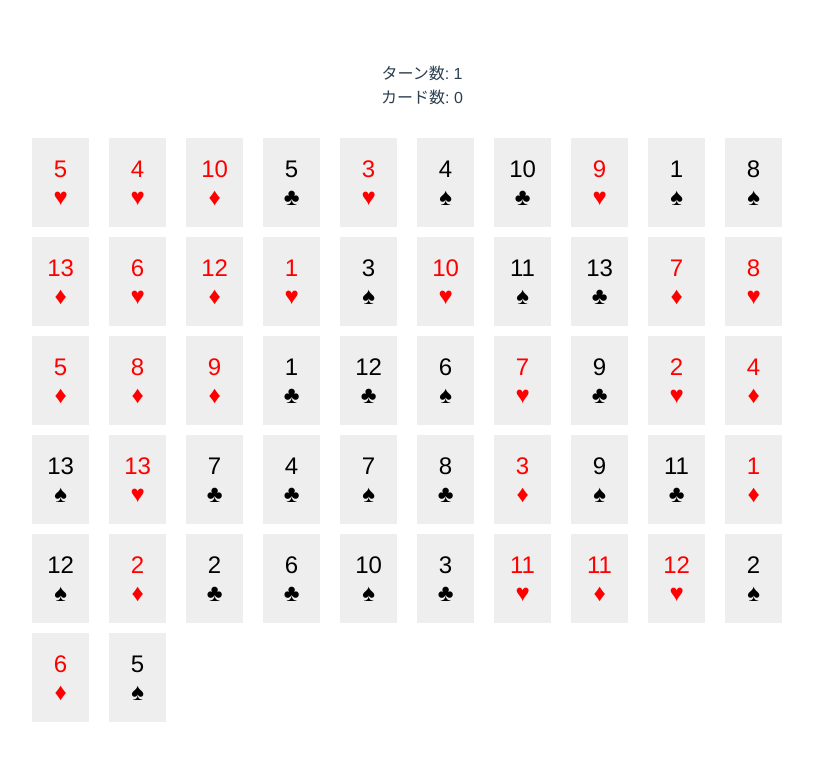
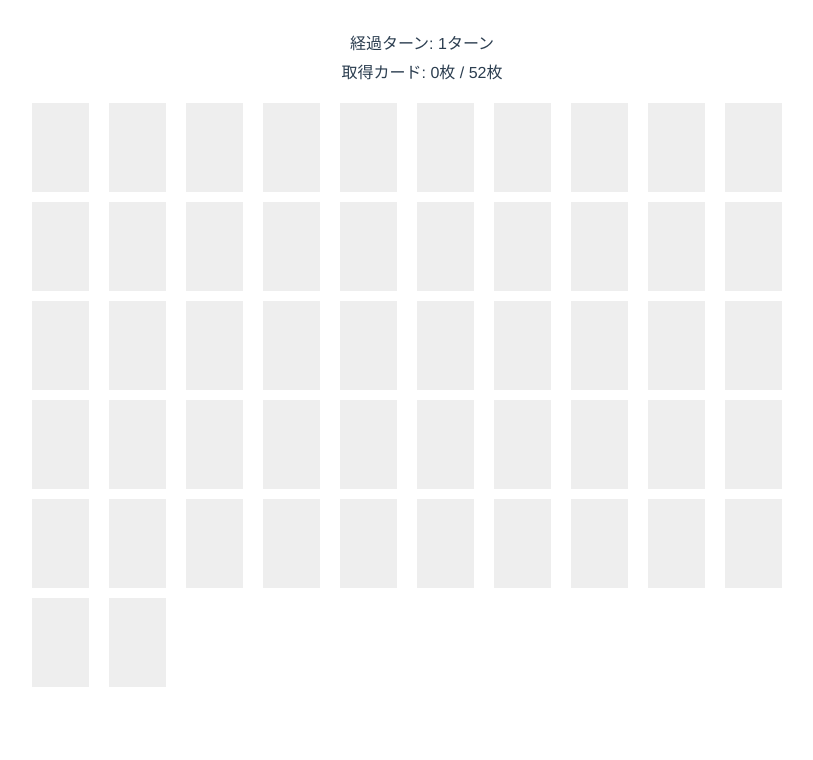
Before and after one commit to foolish-pine/concentration-game, a Vue app: page / in a window 1280 px wide. Shown: the top 760 px of the page, without its empty margins (218-1031 px from the left). Built offline with nearby package versions, Linux system fonts and the light colour scheme.

Commit message:
基本的な神経衰弱の機能追加

```diff
--- a/babel.config.js
+++ b/babel.config.js
@@ -1,3 +1,3 @@
 module.exports = {
-  presets: ["@vue/cli-plugin-babel/preset"],
+  presets: ["@vue/cli-plugin-babel/preset"]
 };
--- a/src/App.vue
+++ b/src/App.vue
@@ -10,8 +10,8 @@ import CardField from "./components/CardField.vue";
 
 @Component({
   components: {
-    CardField,
-  },
+    CardField
+  }
 })
 export default class App extends Vue {}
 </script>
@@ -23,7 +23,7 @@ export default class App extends Vue {}
   -moz-osx-font-smoothing: grayscale;
   text-align: center;
   color: #2c3e50;
-  margin-top: 60px;
+  margin-top: 30px;
   display: flex;
   justify-content: center;
 }
--- a/src/components/CardField.vue
+++ b/src/components/CardField.vue
@@ -1,54 +1,83 @@
 <template>
   <div class="container">
     <div class="counter">
-      <div class="turn-counter">ターン数: {{ turnCount }}</div>
-      <div class="card-counter">カード数: {{ cardCount }}</div>
+      <div class="turn-counter">経過ターン: {{ turnCount }}ターン</div>
+      <div class="card-counter">取得カード: {{ cardCount }}枚 / 52枚</div>
+      <div class="done" v-if="isGameDone">Done!!</div>
     </div>
     <div class="card-field">
       <div class="card-container" v-for="card in deck" :key="card.id">
         <div
           class="card card--red"
           v-if="card.symbol === 'heart'"
-          v-on:click="card.isClicked = !card.isClicked"
+          @click="selectCard(card.id)"
           v-bind:class="{
-            'card--clicked': card.isClicked,
+            'card--selected': card.isSelected
           }"
         >
-          <div class="card__number">{{ card.number }}</div>
-          <div class="card__symbol">♥</div>
+          <transition>
+            <div class="card--filter" v-if="card.isRemoved"></div>
+          </transition>
+          <transition>
+            <div class="card__number" v-if="card.isOpen">{{ card.number }}</div>
+          </transition>
+          <transition>
+            <div class="card__symbol" v-if="card.isOpen">♥</div>
+          </transition>
         </div>
         <div
           class="card card--red"
           v-else-if="card.symbol === 'tile'"
-          v-on:click="card.isClicked = !card.isClicked"
+          @click="selectCard(card.id)"
           v-bind:class="{
-            'card--clicked': card.isClicked,
+            'card--selected': card.isSelected
           }"
         >
-          <div class="card__number">{{ card.number }}</div>
-          <div class="card__symbol">♦</div>
+          <transition>
+            <div class="card--filter" v-if="card.isRemoved"></div>
+          </transition>
+          <transition>
+            <div class="card__number" v-if="card.isOpen">{{ card.number }}</div>
+          </transition>
+          <transition>
+            <div class="card__symbol" v-if="card.isOpen">♦</div>
+          </transition>
         </div>
         <div
           class="card card--black"
           v-else-if="card.symbol === 'clover'"
-          v-on:click="card.isClicked = !card.isClicked"
+          @click="selectCard(card.id)"
           v-bind:class="{
-            'card--clicked': card.isClicked,
+            'card--selected': card.isSelected
           }"
         >
-          <div class="card__number">{{ card.number }}</div>
-          <div class="card__symbol">♣</div>
+          <transition>
+            <div class="card--filter" v-if="card.isRemoved"></div>
+          </transition>
+          <transition>
+            <div class="card__number" v-if="card.isOpen">{{ card.number }}</div>
+          </transition>
+          <transition>
+            <div class="card__symbol" v-if="card.isOpen">♣</div>
+          </transition>
         </div>
         <div
           class="card card--black"
           v-else
-          v-on:click="card.isClicked = !card.isClicked"
+          @click="selectCard(card.id)"
           v-bind:class="{
-            'card--clicked': card.isClicked,
+            'card--selected': card.isSelected
           }"
         >
-          <div class="card__number">{{ card.number }}</div>
-          <div class="card__symbol">♠</div>
+          <transition>
+            <div class="card--filter" v-if="card.isRemoved"></div>
+          </transition>
+          <transition>
+            <div class="card__number" v-if="card.isOpen">{{ card.number }}</div>
+          </transition>
+          <transition>
+            <div class="card__symbol" v-if="card.isOpen">♠</div>
+          </transition>
         </div>
       </div>
     </div>
@@ -64,9 +93,14 @@ export default class CardField extends Vue {
     id: number;
     number: number;
     symbol: string;
-    isClicked: boolean;
+    isSelected: boolean;
+    isOpen: boolean;
+    isRemoved: boolean;
   }[] = [];
+  isGameDone = false;
+
   created() {
+    // トランプのカードの配列を生成する
     let id = 0;
     const symbols = ["heart", "tile", "clover", "pike"];
     for (let i = 1; i < 14; i++) {
@@ -75,18 +109,20 @@ export default class CardField extends Vue {
           id: id,
           number: i,
           symbol: symbols[j],
-          isClicked: false,
+          isSelected: false,
+          isOpen: false,
+          isRemoved: false
         };
         this.deck.push(card);
         id++;
       }
     }
+    // カードの配列をシャッフルする
     const cardNum = this.deck.length;
     for (let i = cardNum - 1; i >= 0; i--) {
       const randomIndex = Math.floor(Math.random() * (i + 1));
       [this.deck[i], this.deck[randomIndex]] = [this.deck[randomIndex], this.deck[i]];
     }
-    console.log(this.deck);
   }
   private get turnCount(): number {
     return this.$store.getters.getTurnCount;
@@ -94,13 +130,77 @@ export default class CardField extends Vue {
   private get cardCount(): number {
     return this.$store.getters.getCardCount;
   }
+  selectCard(cardId: number) {
+    // 1番目に選択したカードのIndex
+    const firstSelectedCardIndex = this.deck.findIndex(card => card.isSelected === true);
+    // 2番目に選択したカードのIndex
+    const secondSelectedCardIndex = this.deck.findIndex(card => card.id === cardId);
+    const isCardOpen = this.deck.some(card => card.isOpen === true);
+
+    // クリックしたカードが除去済み、もしくは表になっているカードがあるときはこれ以上処理を行わない
+    if (this.deck[secondSelectedCardIndex].isRemoved || isCardOpen) {
+      return;
+    }
+
+    if (firstSelectedCardIndex === -1) {
+      // 1番目のカードを選択したとき
+      this.deck[secondSelectedCardIndex].isSelected = true;
+    } else if (firstSelectedCardIndex === secondSelectedCardIndex) {
+      // 1番目と2番目で同じカードを選択したとき
+      this.deck[secondSelectedCardIndex].isSelected = false;
+    } else {
+      // 1番目と2番目で異なるカードを選択したとき
+      this.deck[firstSelectedCardIndex].isOpen = true;
+      this.deck[secondSelectedCardIndex].isOpen = true;
+      this.deck[firstSelectedCardIndex].isSelected = false;
+      this.checkCardNumber(firstSelectedCardIndex, secondSelectedCardIndex);
+    }
+  }
+
+  // 表にしたカードの数字が一致するかどうかチェックする
+  checkCardNumber(firstSelectedCardIndex: number, secondSelectedCardIndex: number) {
+    if (this.deck[firstSelectedCardIndex].number === this.deck[secondSelectedCardIndex].number) {
+      // 2枚のカードの数字が一致するとき
+      // 取得カードの枚数を+2する
+      this.$store.dispatch("addCardCount");
+      setTimeout(() => {
+        this.deck[firstSelectedCardIndex].isOpen = false;
+        this.deck[secondSelectedCardIndex].isOpen = false;
+        this.deck[firstSelectedCardIndex].isRemoved = true;
+        this.deck[secondSelectedCardIndex].isRemoved = true;
+      }, 2000);
+      // すべてのカードを取得したときゲーム終了
+      if (this.cardCount === 52) this.isGameDone = true;
+    } else {
+      // 2枚のカードの数字が一致しないとき
+      // 経過ターン数を+1する
+      this.$store.dispatch("addTurnCount");
+      setTimeout(() => {
+        this.deck[firstSelectedCardIndex].isOpen = false;
+        this.deck[secondSelectedCardIndex].isOpen = false;
+      }, 2000);
+    }
+  }
 }
 </script>
 
 <!-- Add "scoped" attribute to limit CSS to this component only -->
 <style scoped lang="scss">
 .counter {
-  margin-bottom: 30px;
+  margin-bottom: 20px;
+}
+
+.turn-counter {
+  margin-bottom: 5px;
+}
+
+.card-counter {
+  margin-bottom: 5px;
+}
+
+.done {
+  font-size: 24px;
+  color: #4169e1;
 }
 
 .card-field {
@@ -128,7 +228,16 @@ export default class CardField extends Vue {
   box-sizing: border-box;
 }
 
-.card--clicked {
+.card--filter {
+  position: absolute;
+  width: 57px;
+  height: 89px;
+  background-color: #fff;
+  cursor: default;
+  transition: 0.3s;
+}
+
+.card--selected {
   border: 3px solid #4169e1;
 }
 
@@ -139,4 +248,14 @@ export default class CardField extends Vue {
 .card--red {
   color: #f00;
 }
+
+.v-enter-active,
+.v-leave-active {
+  transition: opacity 0.8s;
+}
+
+.v-enter,
+.v-leave-to {
+  opacity: 0;
+}
 </style>
--- a/src/main.ts
+++ b/src/main.ts
@@ -6,5 +6,5 @@ Vue.config.productionTip = false;
 
 new Vue({
   store,
-  render: h => h(App),
+  render: h => h(App)
 }).$mount("#app");
--- a/src/store/index.ts
+++ b/src/store/index.ts
@@ -6,17 +6,30 @@ Vue.use(Vuex);
 export default new Vuex.Store({
   state: {
     turnCount: 1,
-    cardCount: 0,
+    cardCount: 0
   },
-  mutations: {},
-  actions: {},
-  modules: {},
+  mutations: {
+    addTurnCount(state) {
+      state.turnCount += 1;
+    },
+    addCardCount(state) {
+      state.cardCount += 2;
+    }
+  },
+  actions: {
+    addTurnCount({ commit }) {
+      commit("addTurnCount");
+    },
+    addCardCount({ commit }) {
+      commit("addCardCount");
+    }
+  },
   getters: {
     getTurnCount(state) {
       return state.turnCount;
     },
     getCardCount(state) {
       return state.cardCount;
-    },
-  },
+    }
+  }
 });
```
Also changed, not shown: .eslintrc.js.
